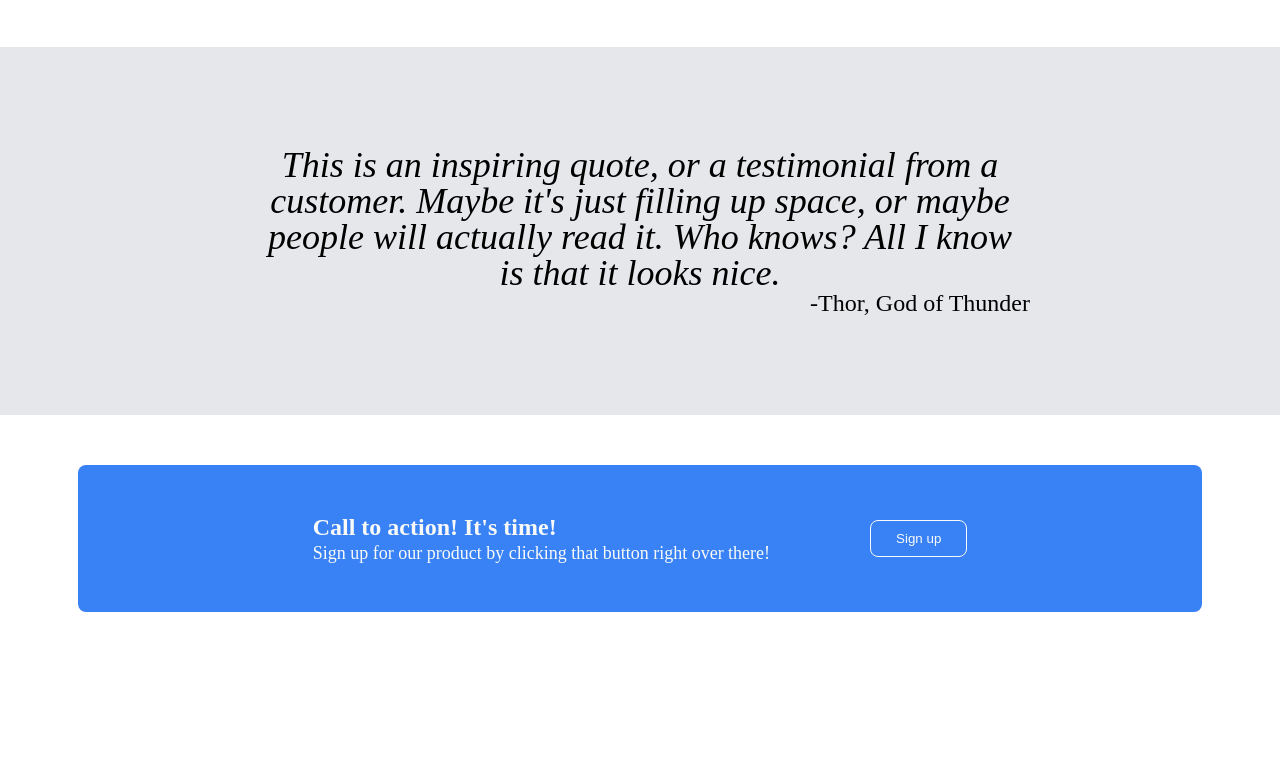
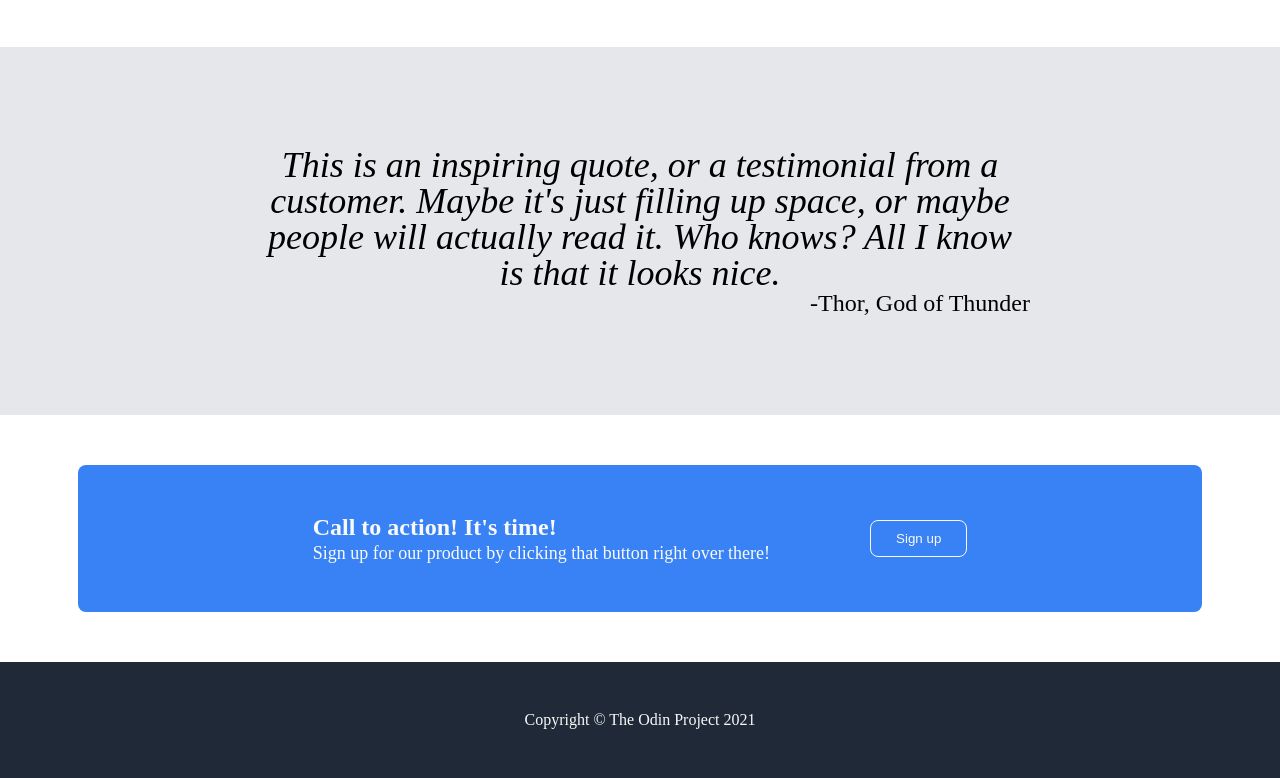
Before and after one commit to Hiro16461/Landing-Page, a plain HTML site: page index.html in a window 1280 px wide. Shown: the part 1023-1801 px from the top of the page. Before the commit the page ends 1685 px from the top, so only its background shows below. Drawn offline with Linux system fonts and the light colour scheme.

Commit message:
Add footer section and styles

```diff
--- a/index.html
+++ b/index.html
@@ -7,14 +7,14 @@
 		<title>Landing Page</title>
 	</head>
 	<body>
-		<div class="header">
+		<header class="header">
 			<div class="header-logo">Header Logo</div>
 			<ul class="header-links">
 				<li>header link one</li>
 				<li>header link two</li>
 				<li>header link three</li>
 			</ul>
-		</div>
+		</header>
 		<div class="hero-main">
 			<div class="hero-main-left">
 				<h1>This website is awesome</h1>
@@ -100,5 +100,8 @@
                 <button>Sign up</button>
             </div>
         </div>
+        <footer class="footer">
+            <p>Copyright &#169; The Odin Project 2021</p>
+        </footer>
 	</body>
 </html>
--- a/style.css
+++ b/style.css
@@ -264,3 +264,15 @@ table {
 	cursor: pointer;
     border: 1px solid #f9faf8;
 }
+
+.footer {
+    display: flex;
+    justify-content: center;
+    align-items: center;
+    background-color: #1f2937;
+    padding: 50px;
+}
+
+.footer p {
+    color: #f9faf8;
+}
```
